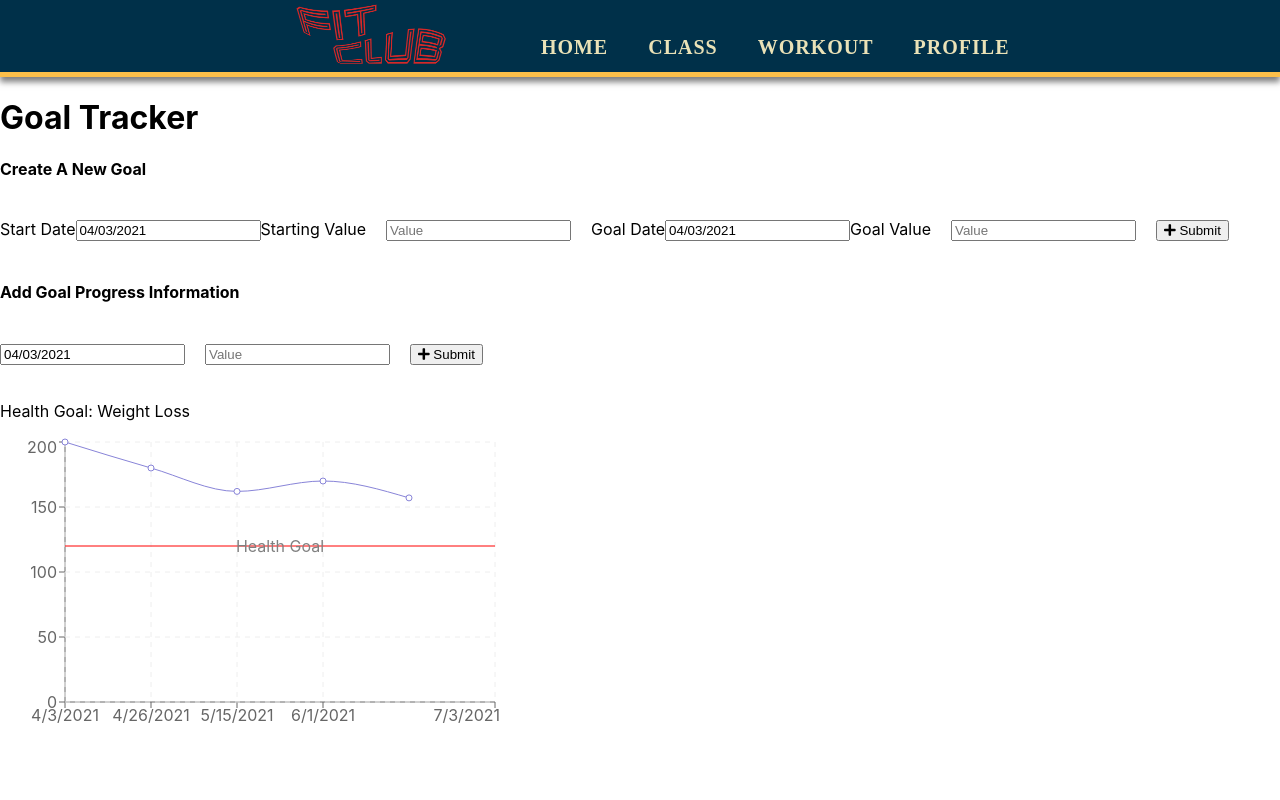
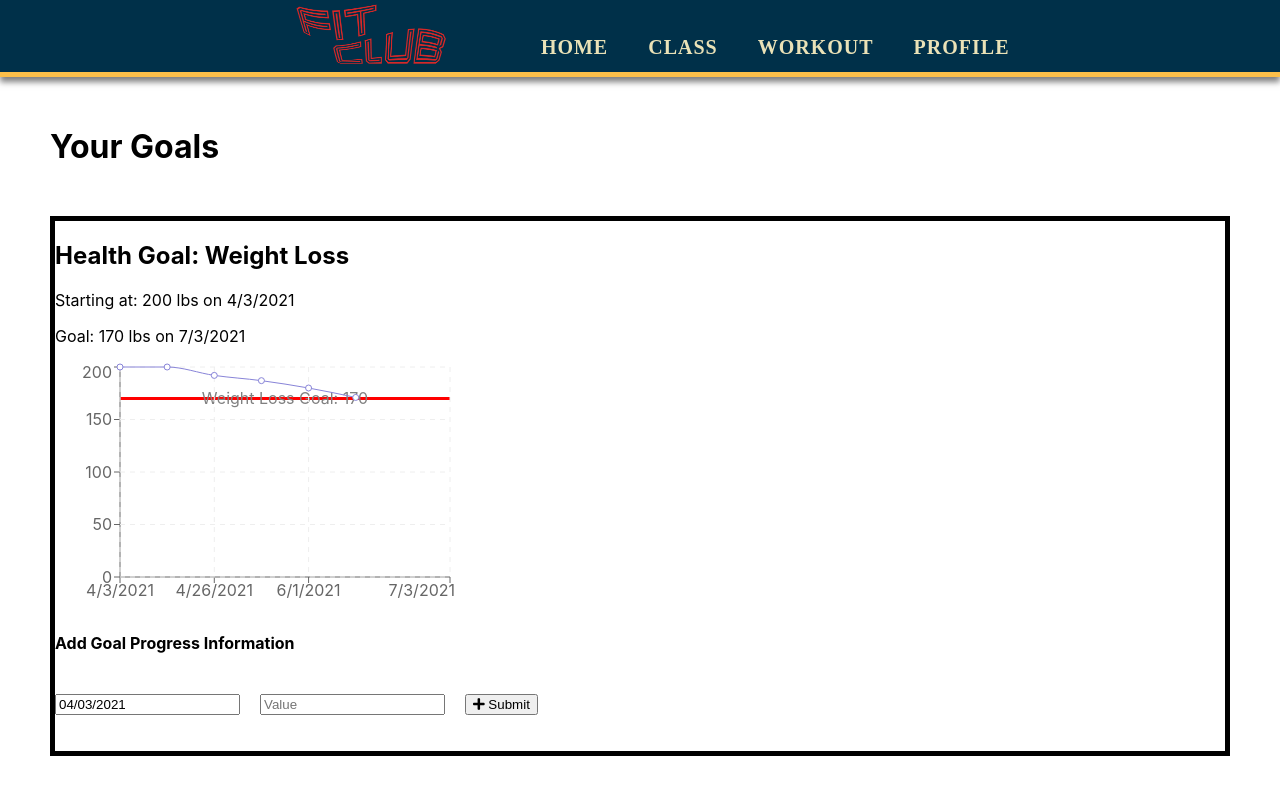
Before and after one commit to maxhealy01/fit-club, a React (Create React App) app in the folder client/: page /Profile in a window 1280 px wide. Shown: the top 800 px of the page. Built offline with nearby package versions, Linux system fonts and the light colour scheme; a web font is replaced by a local one.

Commit message:
fixed some bugs associated with the GoalList line graph. Added map functionality to create an element for each goal associated with each user

```diff
--- a/client/src/components/GoalList/index.js
+++ b/client/src/components/GoalList/index.js
@@ -1,117 +1,74 @@
 import React, { useState } from 'react';
-import { LineChart, YAxis, XAxis, CartesianGrid, Line, ReferenceLine } from 'recharts';
 import DatePicker from "react-datepicker";
 import "react-datepicker/dist/react-datepicker.css";
+import { LineChart, YAxis, XAxis, CartesianGrid, Line, ReferenceLine, Tooltip, ResponsiveContainer } from 'recharts';
 
+const GoalList = ({ goals, username }) => {
+    const [startDate, setStartDate] = useState(new Date());
+    // const [endDate, setEndDate] = useState(new Date());
 
-const GoalTracker = () => {
-    const [startDate, setStartDate] = useState(new Date());
-    const [goalDate, setGoalDate] = useState(new Date());
+    if (!goals.length) {
+        return <h3>No Goals Yet</h3>;
+    }
 
-    const goalType = 'Weight Loss'
+    //adds start and end dates to the progressData array. Attempts to remove duplicates from the final array, but this is not working yet, as the startData object is duplicated every time this runs. Come back to this later.
+    const allData = goals.map(goal => {
+        let startData = {...goal.startData};
+        let endData = {...goal.endData};
+        delete endData.value;
 
+        goal.progressData.unshift(startData);
+        goal.progressData.push(endData);
+        const uniqueData = new Set(goal.progressData);
 
-        // const handleFormSubmit = async event => {
-        //     event.preventDefault();
+        return uniqueData
+    });
 
-        //     try {
-        //       // add thought to database
-        //       await addThought({
-        //         variables: { thoughtText }
-        //       });
-
-        //       // clear form value
-        //       setText('');
-        //       setCharacterCount(0);
-        //     } catch (e) {
-        //       console.error(e);
-        //     }
-        //   };
-
-    const startData =
-        {
-            date: '4/3/2021',
-            value: 200
-        }
-
-    const goalData =
-        {
-            date: '7/3/2021',
-            goal_value: 120
-        }
-
-    const inputData = [
-        {
-            date: '4/26/2021',
-            value: 180
-        },
-        {
-            date: '5/15/2021',
-            value: 162
-        },
-        {
-            date: '6/1/2021',
-            value: 170
-        },
-        {
-            date: '6/21/2021',
-            value: 157
-        }
-      ];
-
-      inputData.push(goalData);
-      inputData.unshift(startData);
-      console.log(inputData);
+    console.log(allData);
 
   return (
     <div>
-        <h1>
-            Goal Tracker
+        <h1 style={{margin: 50}}>
+            Your Goals
         </h1>
+      {goals &&
+        goals.map(goal => (
+          <div key={goal._id} style={{margin: 50, border:"5px solid black"}}>
+            <h2>
+              Health Goal: {goal.goalType}
+            </h2>
+            <div>
+              <p>Starting at: {goal.startData.value} lbs on {goal.startData.date}</p>
+              <p>Goal: {goal.endData.value} lbs on {goal.endData.date}</p>
+            </div>
 
-        <div class="form">
-            <h4>Create A New Goal</h4>
+                    {/* {goal.progressData.unshift(goal.startData)}
+                    {goal.progressData.push(goal.endData)} */}
 
-            <label for="start-date">Start Date</label>
-            <DatePicker id="start-date" selected={startDate} onChange={date => setStartDate(date)} />
+                <LineChart width={400} height={250} data={goal.progressData}>
+                    <ReferenceLine y={goal.endData.value} stroke="red" strokeWidth="3px" label={`${goal.goalType} Goal: ${goal.endData.value}`}/>
 
-            <label for="start-value">Starting Value</label>
-            <input type="number" min="0" id="start-value" placeholder="Value" style={{margin: 20}} />
+                    <XAxis dataKey="date"/>
+                    <YAxis />
+                    <Tooltip />
+                    <CartesianGrid stroke="#eee" strokeDasharray="5 5"/>
+                    <Line type="monotone" dataKey="value" stroke="#8884d8" />
 
-            <label for="goal-date">Goal Date</label>
-            <DatePicker id="goal-date" selected={goalDate} onChange={date => setGoalDate(date)} />
+                </LineChart>
 
-            <label for="goal-value">Goal Value</label>
-            <input type="number" min="0" id="goal-value" placeholder="Value" style={{margin: 20}} />
+            <div className="form">
+                <h4>Add Goal Progress Information</h4>
 
+                <DatePicker selected={startDate} onChange={date => setStartDate(date)} />
 
-
-            <button id="add-btn"><i class="fa fa-plus buttons"></i> Submit</button>
-            <p class="error"></p>
-        </div>
-
-
-        <div class="form">
-            <h4>Add Goal Progress Information</h4>
-
-            <DatePicker selected={startDate} onChange={date => setStartDate(date)} />
-
-            <input type="number" min="0" id="t-amount" placeholder="Value" style={{margin: 20}} />
-            <button id="add-btn"><i class="fa fa-plus buttons"></i> Submit</button>
-            <p class="error"></p>
-        </div>
-        <p>
-            Health Goal: {goalType}
-        </p>
-        <LineChart width={500} height={300} data={inputData}>
-            <XAxis dataKey="date"/>
-            <YAxis/>
-            <CartesianGrid stroke="#eee" strokeDasharray="5 5"/>
-            <Line type="monotone" dataKey="value" stroke="#8884d8" />
-            <ReferenceLine y={goalData.goal_value} stroke="red" label="Health Goal" />
-        </LineChart>
+                <input type="number" min="0" id="t-amount" placeholder="Value" style={{margin: 20}} />
+                <button id="add-btn"><i className="fa fa-plus buttons"></i> Submit</button>
+                <p className="error"></p>
+            </div>
+          </div>
+        ))}
     </div>
   );
 };
 
-export default GoalTracker;
+export default GoalList;
--- a/client/src/pages/Profile.js
+++ b/client/src/pages/Profile.js
@@ -15,19 +15,90 @@ function Profile() {
   // const {loading, data} = useQuery(QUERY_ME);
   // const { id } = data
   // hardcoded _id from database
-  const id = "60677866568ec9a131f045ed"
+  // const id = "60677866568ec9a131f045ed";
 
   const user = {
+    username: 'FitClubber',
     goals: [
       {
-        goalStart: '4/5/2021',
-        goalEnd: '7/5/2021'
+        _id: 12345678,
+        goalType: 'Weight Loss',
+        startData:
+            {
+                date: '4/3/2021',
+                value: 200
+            },
+
+        endData:
+            {
+                date: '7/3/2021',
+                value: 170
+            },
+
+        progressData: [
+          {
+              date: '4/26/2021',
+              value: 192
+          },
+          {
+              date: '5/15/2021',
+              value: 187
+          },
+          {
+              date: '6/1/2021',
+              value: 180
+          },
+          {
+              date: '6/21/2021',
+              value: 171
+          }
+        ]
+      },
+      {
+        _id: 12345679,
+        goalType: 'Weight Training',
+        startData:
+            {
+                date: '4/3/2021',
+                value: 50
+            },
+
+        endData:
+            {
+                date: '7/3/2021',
+                value: 75
+            },
+
+        progressData: [
+            {
+                date: '4/26/2021',
+                value: 52
+            },
+            {
+                date: '5/15/2021',
+                value: 60
+            },
+            {
+                date: '6/1/2021',
+                value: 66
+            },
+            {
+                date: '6/21/2021',
+                value: 73
+            }
+        ]
       }
     ]
   }
+
+  // const user = {
+  //     username: 'FitClubber',
+  //     goals: []
+  // }
+
   return (
     <>
-    <GoalList goals={user.goals} />
+    <GoalList goals={user.goals} username={user.username} />
      {/* {!loading &&  */}
       {/* <SocketProvider id={id}>
         <ConversationsProvider id={id}>
```
Also changed, not shown: client/src/components/GoalForm/index.js (added, +49 -0 lines), client/src/components/GoalEditForm/index.js (added).
